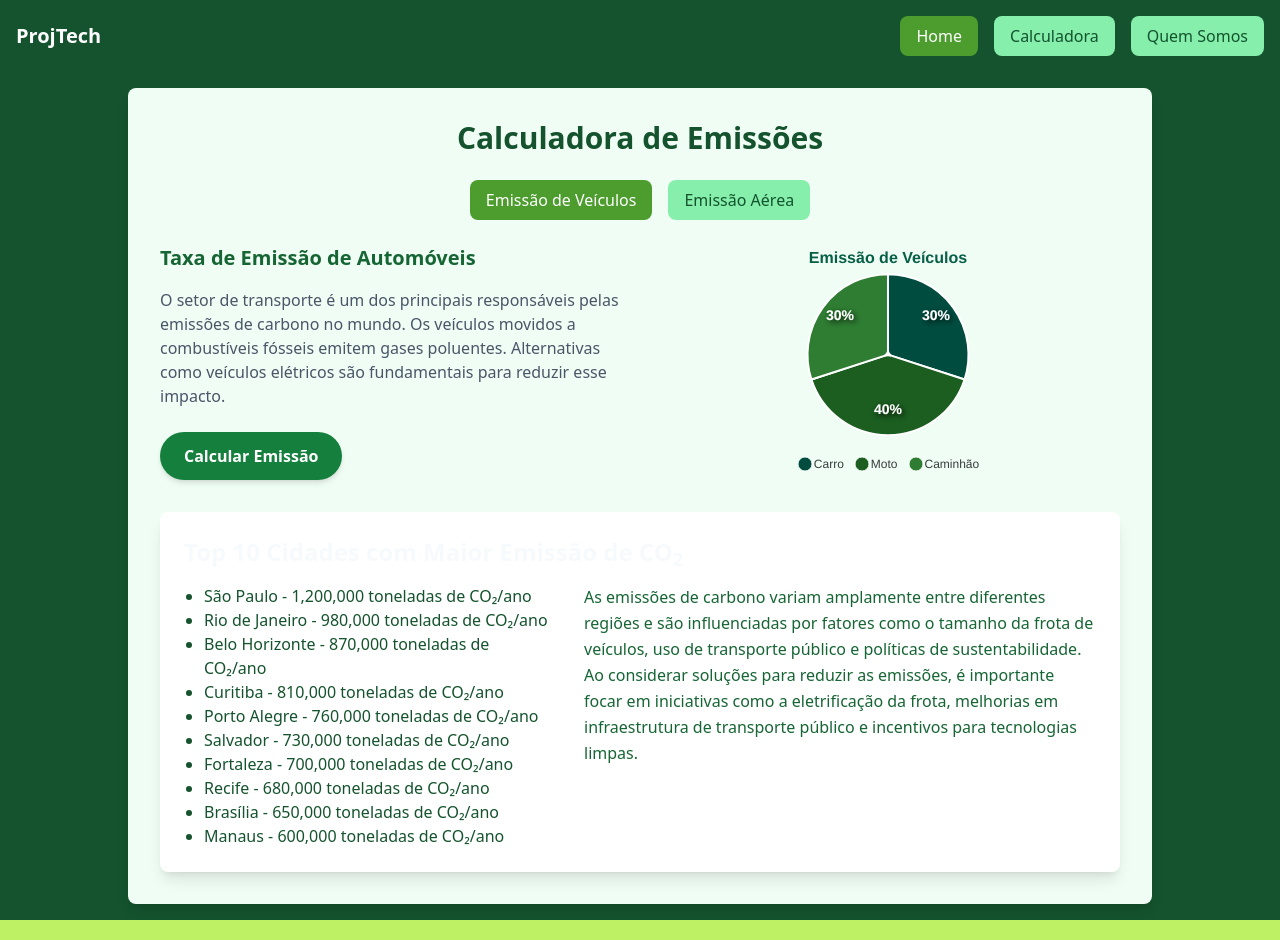
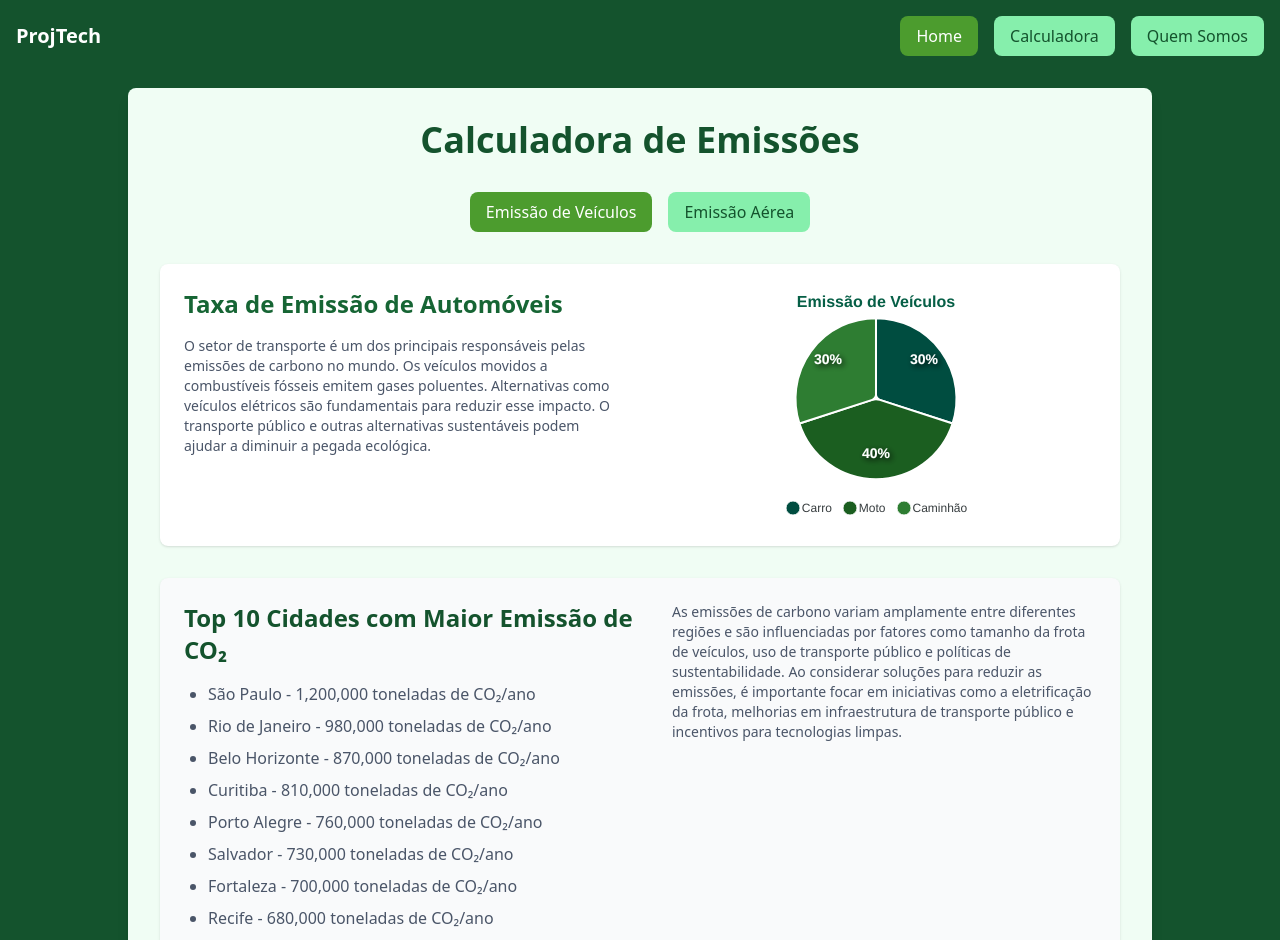
Before and after one commit to gumarson/ProjTech, a Next.js app: page /Calculadora in a window 1280 px wide. Shown: the top 940 px of the page. Built offline with nearby package versions, Linux system fonts and the light colour scheme.

Commit message:
calculadora 1.0

```diff
--- a/src/app/Calculadora/page.tsx
+++ b/src/app/Calculadora/page.tsx
@@ -1,10 +1,11 @@
-"use client";
+"use client"
 
 import React, { useState } from 'react';
 import Button from '@/components/Buttons/button';
 import ChartComponent from '@/components/Charts/PieChart';
 import TechAba from '@/components/Tabs/TechTab';
 import Modal from '@/components/Modal/modal';
+import TechInput from '@/components/TechInput/page';
 
 const CalculadoraPage: React.FC = () => {
   const [activeTab, setActiveTab] = useState('emissaoVeiculos');
@@ -20,8 +21,8 @@ const CalculadoraPage: React.FC = () => {
 
   return (
     <div className="p-8 bg-green-50 rounded-lg shadow-lg max-w-5xl mx-auto">
-      <h1 className="text-3xl font-bold mb-6 text-center text-green-900">Calculadora de Emissões</h1>
-      <div className="flex justify-center space-x-4 mb-6">
+      <h1 className="text-4xl font-extrabold mb-8 text-center text-green-900">Calculadora de Emissões</h1>
+      <div className="flex justify-center space-x-4 mb-8">
         <TechAba
           label="Emissão de Veículos"
           isActive={activeTab === 'emissaoVeiculos'}
@@ -35,15 +36,15 @@ const CalculadoraPage: React.FC = () => {
       </div>
 
       {activeTab === 'emissaoVeiculos' && (
-        <div className="flex flex-col md:flex-row md:space-x-8 items-start">
+        <div>
+          <div className="flex flex-col md:flex-row md:space-x-8 items-start bg-white p-6 rounded-lg shadow mb-8">
             <div className="md:w-1/2">
-            <h2 className="text-xl font-semibold text-green-800 mb-4">Taxa de Emissão de Automóveis</h2>
-            <p className="text-base text-gray-700 mb-6">
-              O setor de transporte é um dos principais responsáveis pelas emissões de carbono no mundo. Os veículos movidos a combustíveis fósseis emitem gases poluentes. Alternativas como veículos elétricos são fundamentais para reduzir esse impacto.
+              <h2 className="text-2xl font-semibold text-green-800 mb-4">Taxa de Emissão de Automóveis</h2>
+              <p className="text-sm text-gray-700 mb-6">
+                O setor de transporte é um dos principais responsáveis pelas emissões de carbono no mundo. Os veículos movidos a combustíveis fósseis emitem gases poluentes. Alternativas como veículos elétricos são fundamentais para reduzir esse impacto. O transporte público e outras alternativas sustentáveis podem ajudar a diminuir a pegada ecológica.
               </p>
-            <Button label="Calcular Emissão" route="#" onClick={toggleModal} />
             </div>
-          <div className="md:w-1/2 flex justify-center mt-6 md:mt-0">
+            <div className="md:w-1/2 flex justify-center">
               <ChartComponent
                 series={[30, 40, 30]}
                 labels={['Carro', 'Moto', 'Caminhão']}
@@ -51,31 +52,11 @@ const CalculadoraPage: React.FC = () => {
               />
             </div>
           </div>
-      )}
 
-      {activeTab === 'emissaoAerea' && (
-        <div className="flex flex-col md:flex-row md:space-x-8 items-start">
+          <div className="flex flex-col md:flex-row bg-gray-50 p-6 rounded-lg shadow">
             <div className="md:w-1/2">
-            <h2 className="text-xl font-semibold text-green-800 mb-4">Taxa de Emissão Aérea</h2>
-            <p className="text-base text-gray-700 mb-6">
-              Voos comerciais e privados contribuem para as emissões de carbono. O uso de biocombustíveis e aviões mais eficientes são soluções para reduzir esse impacto ambiental.
-            </p>
-            <Button label="Calcular Emissão" route="#" onClick={toggleModal} />
-          </div>
-          <div className="md:w-1/2 flex justify-center mt-6 md:mt-0">
-            <ChartComponent
-              series={[50, 30, 20]}
-              labels={['Voo Nacional', 'Voo Internacional', 'Fretado']}
-              title="Emissão Aérea"
-            />
-          </div>
-        </div>
-      )}
-
-      <div className="mt-8 p-6 bg-white rounded-lg shadow-lg">
-        <h3 className="text-2xl font-bold mb-4">Top 10 Cidades com Maior Emissão de CO<sub>2</sub></h3>
-        <div className="flex flex-col md:flex-row md:space-x-8">
-          <ul className="text-green-900 list-disc pl-5 md:w-1/2">
+              <h3 className="text-2xl font-bold text-green-900 mb-4">Top 10 Cidades com Maior Emissão de CO₂</h3>
+              <ul className="list-disc pl-6 space-y-2 text-gray-700">
                 <li>São Paulo - 1,200,000 toneladas de CO₂/ano</li>
                 <li>Rio de Janeiro - 980,000 toneladas de CO₂/ano</li>
                 <li>Belo Horizonte - 870,000 toneladas de CO₂/ano</li>
@@ -87,46 +68,80 @@ const CalculadoraPage: React.FC = () => {
                 <li>Brasília - 650,000 toneladas de CO₂/ano</li>
                 <li>Manaus - 600,000 toneladas de CO₂/ano</li>
               </ul>
-          <div className="text-green-800 text-base leading-relaxed md:max-w-lg">
-            <p>
-              As emissões de carbono variam amplamente entre diferentes regiões e são influenciadas por fatores como o tamanho da frota de veículos, uso de transporte público e políticas de sustentabilidade.
-              Ao considerar soluções para reduzir as emissões, é importante focar em iniciativas como a eletrificação da frota, melhorias em infraestrutura de transporte público e incentivos para tecnologias limpas.
+            </div>
+            <div className="md:w-1/2 md:pl-8">
+              <p className="text-sm text-gray-700">
+                As emissões de carbono variam amplamente entre diferentes regiões e são influenciadas por fatores como tamanho da frota de veículos, uso de transporte público e políticas de sustentabilidade. Ao considerar soluções para reduzir as emissões, é importante focar em iniciativas como a eletrificação da frota, melhorias em infraestrutura de transporte público e incentivos para tecnologias limpas.
               </p>
             </div>
           </div>
         </div>
+      )}
 
-      <Modal isOpen={isModalOpen} onClose={toggleModal}>
+      {activeTab === 'emissaoAerea' && (
+        <div>
+          <div className="flex flex-col md:flex-row md:space-x-8 items-start bg-white p-6 rounded-lg shadow mb-8">
+            <div className="md:w-1/2">
+              <h2 className="text-2xl font-semibold text-green-800 mb-4">Taxa de Emissão Aérea</h2>
+              <p className="text-sm text-gray-700 mb-6">
+                Voos comerciais e privados contribuem para as emissões de carbono. O uso de biocombustíveis e aviões mais eficientes são soluções para reduzir esse impacto ambiental. Escolher voos diretos, optar por companhias aéreas sustentáveis e diminuir viagens desnecessárias são algumas das práticas que podem ajudar.
+              </p>
+            </div>
+            <div className="md:w-1/2 flex justify-center">
+              <ChartComponent
+                series={[50, 30, 20]}
+                labels={['Voo Nacional', 'Voo Internacional', 'Fretado']}
+                title="Emissão Aérea"
+              />
+            </div>
+          </div>
+
+          <div className="flex flex-col md:flex-row bg-gray-50 p-6 rounded-lg shadow">
+            <div className="md:w-1/2">
+              <h3 className="text-2xl font-bold text-green-900 mb-4">Top 10 Aeroportos com Maior Emissão de CO₂</h3>
+              <ul className="list-disc pl-6 space-y-2 text-gray-700">
+                <li>Aeroporto de Guarulhos (SP) - 1,000,000 toneladas de CO₂/ano</li>
+                <li>Aeroporto de Congonhas (SP) - 850,000 toneladas de CO₂/ano</li>
+                <li>Aeroporto de Brasília (DF) - 800,000 toneladas de CO₂/ano</li>
+                <li>Aeroporto do Galeão (RJ) - 770,000 toneladas de CO₂/ano</li>
+                <li>Aeroporto de Confins (MG) - 740,000 toneladas de CO₂/ano</li>
+                <li>Aeroporto de Salvador (BA) - 710,000 toneladas de CO₂/ano</li>
+                <li>Aeroporto de Fortaleza (CE) - 700,000 toneladas de CO₂/ano</li>
+                <li>Aeroporto de Recife (PE) - 680,000 toneladas de CO₂/ano</li>
+                <li>Aeroporto de Porto Alegre (RS) - 650,000 toneladas de CO₂/ano</li>
+                <li>Aeroporto de Manaus (AM) - 600,000 toneladas de CO₂/ano</li>
+              </ul>
+            </div>
+            <div className="md:w-1/2 md:pl-8">
+              <p className="text-sm text-gray-700">
+                O transporte aéreo é uma das maiores fontes de emissões de carbono no setor de transporte. Aeroportos movimentados e voos frequentes podem gerar grandes quantidades de emissões. Incentivar o uso de combustíveis sustentáveis, promover eficiência nas operações de voo e investir em infraestrutura aeroportuária mais limpa são passos importantes para mitigar os impactos.
+              </p>
+            </div>
+          </div>
+        </div>
+      )}
+
+      <div className="mt-8 text-center">
+        <Button label="Calcular Emissão" route="#" onClick={toggleModal} />
+      </div>
+
+      <Modal isOpen={isModalOpen} onClose={toggleModal} title={activeTab === 'emissaoVeiculos' ? 'Calcular Emissão de Veículos' : 'Calcular Emissão Aérea'}>
         {activeTab === 'emissaoVeiculos' ? (
-          <div>
-            <h2 className="text-lg font-bold mb-2">Preencha os Dados para Calcular a Emissão</h2>
           <form>
-              <label>Distância percorrida</label>
-              <input type="text" className="w-full p-2 mb-4 border rounded focus:outline-none focus:ring-2 focus:ring-green-400" />
-              <label>Unidade de distância</label>
-              <input type="text" className="w-full p-2 mb-4 border rounded focus:outline-none focus:ring-2 focus:ring-green-400" />
-              <label>Modelo do veículo</label>
-              <input type="text" className="w-full p-2 mb-4 border rounded focus:outline-none focus:ring-2 focus:ring-green-400" />
-              <label>Tipo de transporte (veículo)</label>
-              <input type="text" className="w-full p-2 mb-4 border rounded focus:outline-none focus:ring-2 focus:ring-green-400" />
+            <TechInput label="Distância percorrida" type="text" value="" onChange={() => {}} placeholder="Insira a distância" />
+            <TechInput label="Unidade de distância" type="text" value="" onChange={() => {}} placeholder="Ex.: km, milhas" />
+            <TechInput label="Modelo do veículo" type="text" value="" onChange={() => {}} placeholder="Ex.: compact_gas" />
+            <TechInput label="Tipo de transporte (veículo)" type="text" value="" onChange={() => {}} placeholder="Ex.: Carro, Caminhão" />
             <Button label="Ver Resultado" route="#" onClick={toggleModal} />
           </form>
-          </div>
         ) : (
-          <div>
-            <h2 className="text-lg font-bold mb-2">Preencha os Dados para Calcular a Emissão Aérea</h2>
           <form>
-              <label>Número de passageiros</label>
-              <input type="text" className="w-full p-2 mb-4 border rounded focus:outline-none focus:ring-2 focus:ring-green-400" />
-              <label>Aeroporto de partida</label>
-              <input type="text" className="w-full p-2 mb-4 border rounded focus:outline-none focus:ring-2 focus:ring-green-400" />
-              <label>Aeroporto de destino</label>
-              <input type="text" className="w-full p-2 mb-4 border rounded focus:outline-none focus:ring-2 focus:ring-green-400" />
-              <label>Etapas adicionais do voo</label>
-              <input type="text" className="w-full p-2 mb-4 border rounded focus:outline-none focus:ring-2 focus:ring-green-400" />
+            <TechInput label="Número de passageiros" type="text" value="" onChange={() => {}} placeholder="Insira o número de passageiros" />
+            <TechInput label="Aeroporto de partida" type="text" value="" onChange={() => {}} placeholder="Insira o código IATA do aeroporto" />
+            <TechInput label="Aeroporto de destino" type="text" value="" onChange={() => {}} placeholder="Insira o código IATA do destino" />
+            <TechInput label="Etapas adicionais do voo" type="text" value="" onChange={() => {}} placeholder="Códigos dos aeroportos de escala (opcional)" />
             <Button label="Ver Resultado" route="#" onClick={toggleModal} />
           </form>
-          </div>
         )}
       </Modal>
     </div>
```
Lines whose indentation alone changed are shown as unchanged.
